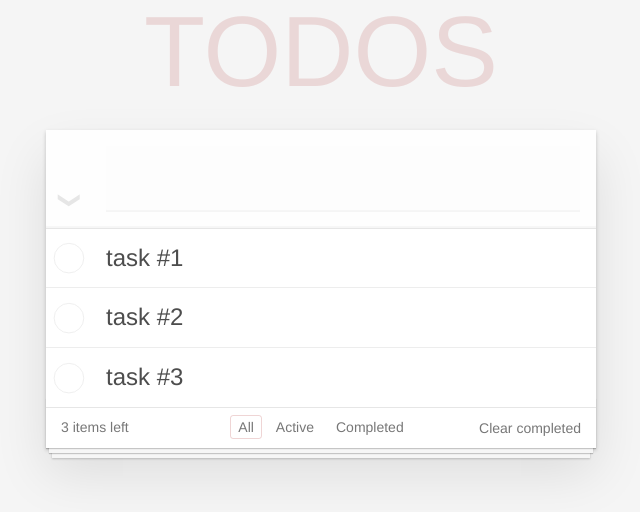
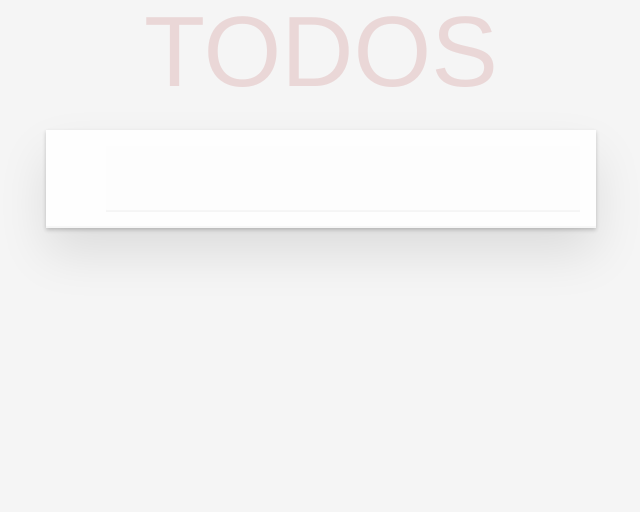
Before and after one commit to ender-null/goalsystems-challenge, a React (Create React App) app: page / in a window 1280 px wide. Shown: the top 512 px of the page, without its empty margins (319-959 px from the left). Built offline with nearby package versions, Linux system fonts and the light colour scheme.

Commit message:
fix destroy placement and remove mock initial data

```diff
--- a/src/App.js
+++ b/src/App.js
@@ -2,23 +2,7 @@ import { useState } from "react";
 
 const App = () => {
 
-  const [list, setList] = useState([
-    {
-      title: 'task #1',
-      editing: false,
-      completed: false,
-    },
-    {
-      title: 'task #2',
-      editing: false,
-      completed: false,
-    },
-    {
-      title: 'task #3',
-      editing: false,
-      completed: false,
-    }
-  ]);
+  const [list, setList] = useState([]);
   const [input, setInput] = useState('')
   const [itemInput, setItemInput] = useState('')
 
@@ -34,7 +18,6 @@ const App = () => {
   }
 
   const toggle = (item) => {
-    console.log('toggle', item)
     const _list = [...list];
     _list[list.indexOf(item)].completed = !isItemSelected(item)
     setList(_list)
@@ -70,7 +53,6 @@ const App = () => {
   }
 
   const itemClick = (item, event) => {
-    console.log(item, event.detail, event)
     const _list = list.map(_item => {
       return { ..._item, editing: _item.title === item.title }
     });
@@ -131,8 +113,11 @@ const App = () => {
           {list.map((item, i) => <li key={`task-${i}`} className={itemClassName(item)}>
             <div className="view">
               <input className='toggle' type='checkbox' id={`task-${i}`} checked={isItemSelected(item)} onChange={() => toggle(item)} />
-              <label onDoubleClick={(e) => itemClick(item, e)}>{item.title}</label>
-              <i className='destroy' onClick={(e) => destroy(e, item)} />
+              <label onDoubleClick={(e) => itemClick(item, e)}>
+                {item.title}
+                <div className='destroy' onClick={(e) => destroy(e, item)} />
+              </label>
+
             </div>
             <input value={itemInput} onInput={e => setItemInput(e.target.value)} className='edit' onBlur={() => itemSave(item)} onKeyDown={(e) => handleKeyDownItem(e, item)} type='text' autoFocus />
           </li>)}
```
